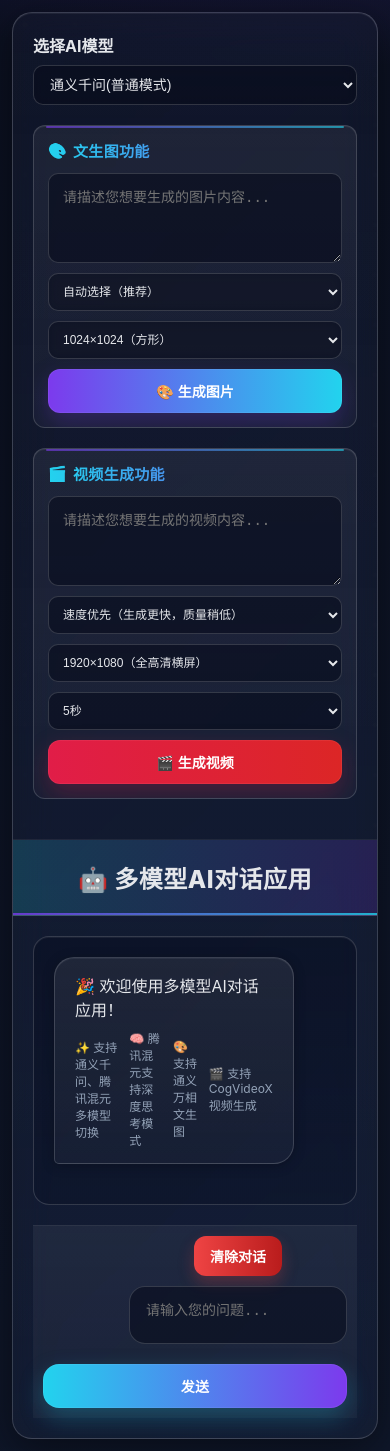
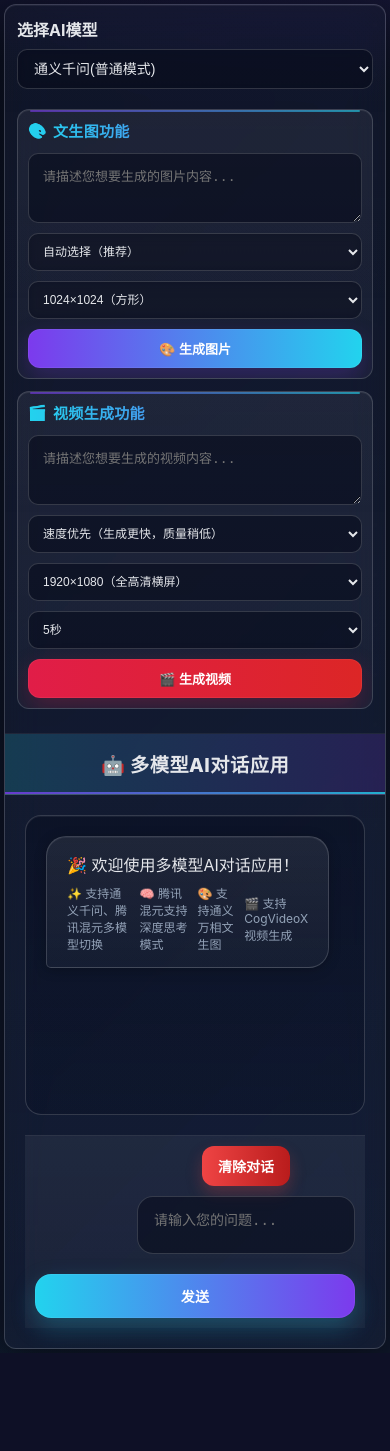
Before and after one commit to a18742423211-liujiaxin/my_ai, a Flask app: page / in a window 390 px wide. After the commit the page ends 1349 px from the top, so only its background shows below. Run offline with Flask 3, Linux system fonts and the light colour scheme.

Commit message:
优化响应式设计并完成界面中文化
- 实现动态响应式布局，使用clamp()函数适配各种屏幕尺寸
- 优化多设备断点：大屏/平板/手机/小屏手机的完美适配
- 修复侧边栏宽度问题，确保文生图和视频生成区域完整显示
- 完成界面全部中文化，包括按钮、提示信息、错误消息等
- 提升移动端用户体验，优化触摸操作和布局顺序

```diff
--- a/templates/index.html
+++ b/templates/index.html
@@ -41,7 +41,7 @@
             display: flex;
             justify-content: center;
             align-items: center;
-            padding: 24px;
+            padding: clamp(8px, 2vw, 24px);
             position: relative;
             overflow-x: hidden;
             overflow-y: auto;
@@ -59,7 +59,7 @@
         }
 
         .container {
-            max-width: 1200px;
+            max-width: min(95vw, 1400px);
             width: 100%;
             background: linear-gradient(180deg, rgba(255,255,255,0.06), rgba(255,255,255,0.03));
             border-radius: 20px;
@@ -70,20 +70,22 @@
             backdrop-filter: blur(18px) saturate(140%);
             overflow: hidden;
             display: flex;
-            height: 90vh;
-            max-height: 90vh;
+            height: clamp(80vh, 92vh, 95vh);
+            max-height: 95vh;
         }
 
         .sidebar {
-            width: 300px;
+            width: clamp(280px, 25vw, 380px);
+            min-width: 280px;
             background: linear-gradient(180deg, rgba(2, 6, 23, 0.35), rgba(2, 6, 23, 0.15));
             border-right: 1px solid var(--border-soft);
             display: flex;
             flex-direction: column;
-            padding: 20px 20px 100px 20px;
+            padding: clamp(12px, 2vw, 20px) clamp(8px, 1.5vw, 16px);
             overflow-y: auto;
             height: 100%;
             box-sizing: border-box;
+            flex-shrink: 0;
         }
 
         .main-content {
@@ -179,8 +181,8 @@
             border-radius: 12px;
             border: 1px solid var(--border);
             box-shadow: inset 0 1px 0 rgba(255,255,255,0.08);
-            padding: 14px;
-            margin-bottom: 20px;
+            padding: clamp(10px, 1.5vw, 14px);
+            margin-bottom: clamp(16px, 2vw, 20px);
         }
 
         .text-to-image-section h3 { margin-bottom: 10px; color: var(--text); font-size: 15px; }
@@ -225,8 +227,8 @@
             border-radius: 12px;
             border: 1px solid var(--border);
             box-shadow: inset 0 1px 0 rgba(255,255,255,0.08);
-            padding: 14px;
-            margin-bottom: 20px;
+            padding: clamp(10px, 1.5vw, 14px);
+            margin-bottom: clamp(16px, 2vw, 20px);
         }
 
         .text-to-video-section h3 { margin-bottom: 10px; color: var(--text); font-size: 15px; }
@@ -407,20 +409,56 @@
             backdrop-filter: blur(6px);
         }
 
+        /* 平板設備響應式 */
+        @media (max-width: 1024px) and (min-width: 769px) {
+            .container { max-width: 98vw; height: 90vh; }
+            .sidebar { width: clamp(260px, 30vw, 320px); padding: 16px 12px; }
+            .model-selector select, .image-options select, .video-options select { font-size: 13px; }
+            .text-to-image-section, .text-to-video-section { padding: 12px; margin-bottom: 16px; }
+        }
+
+        /* 手機設備響應式 */
         @media (max-width: 768px) {
-            body { align-items: stretch; padding: 12px; }
-            .container { flex-direction: column; height: auto; max-height: none; min-height: 100vh; }
-            .sidebar { width: 100%; height: auto; border-right: none; border-bottom: 1px solid var(--border-soft); padding: 20px; flex-shrink: 0; }
+            body { align-items: stretch; padding: 8px; }
+            .container {
+                flex-direction: column;
+                height: auto;
+                max-height: none;
+                min-height: 100vh;
+                max-width: 100vw;
+            }
+            .sidebar {
+                width: 100%;
+                height: auto;
+                border-right: none;
+                border-bottom: 1px solid var(--border-soft);
+                padding: 16px;
+                flex-shrink: 0;
+                order: 1;
+            }
+            .main-content { order: 2; }
             .input-area { flex-direction: column; gap: 10px; padding: 10px; }
             .input-controls { justify-content: center; flex-wrap: wrap; gap: 10px; }
             .deep-search-control { font-size: 12px; }
             .send-btn { width: 100%; margin-top: 10px; padding: 12px 20px; font-size: 14px; }
             .message-input { font-size: 14px; padding: 12px 16px; min-height: 50px; }
-            .main-content { flex: 1; min-height: 0; }
             .chat-container { height: auto; }
-            .message { max-width: 85%; }
-            .messages { max-height: none; }
-            .image-options { flex-direction: column; }
+            .message { max-width: 90%; }
+            .messages { max-height: 50vh; min-height: 300px; }
+            .image-options, .video-options { flex-direction: column; }
+            .text-to-image-section, .text-to-video-section { margin-bottom: 12px; }
+        }
+
+        /* 小屏手機響應式 */
+        @media (max-width: 480px) {
+            body { padding: 4px; }
+            .container { border-radius: 12px; }
+            .sidebar { padding: 12px; }
+            .header { font-size: 1.2em; padding: 16px; }
+            .image-prompt-input, .video-prompt-input { min-height: 70px; font-size: 13px; }
+            .generate-image-btn, .generate-video-btn { font-size: 13px; padding: 10px 16px; }
+            .message { max-width: 95%; }
+            .generated-image, .generated-video { max-width: 100%; }
         }
     </style>
 </head>
```
